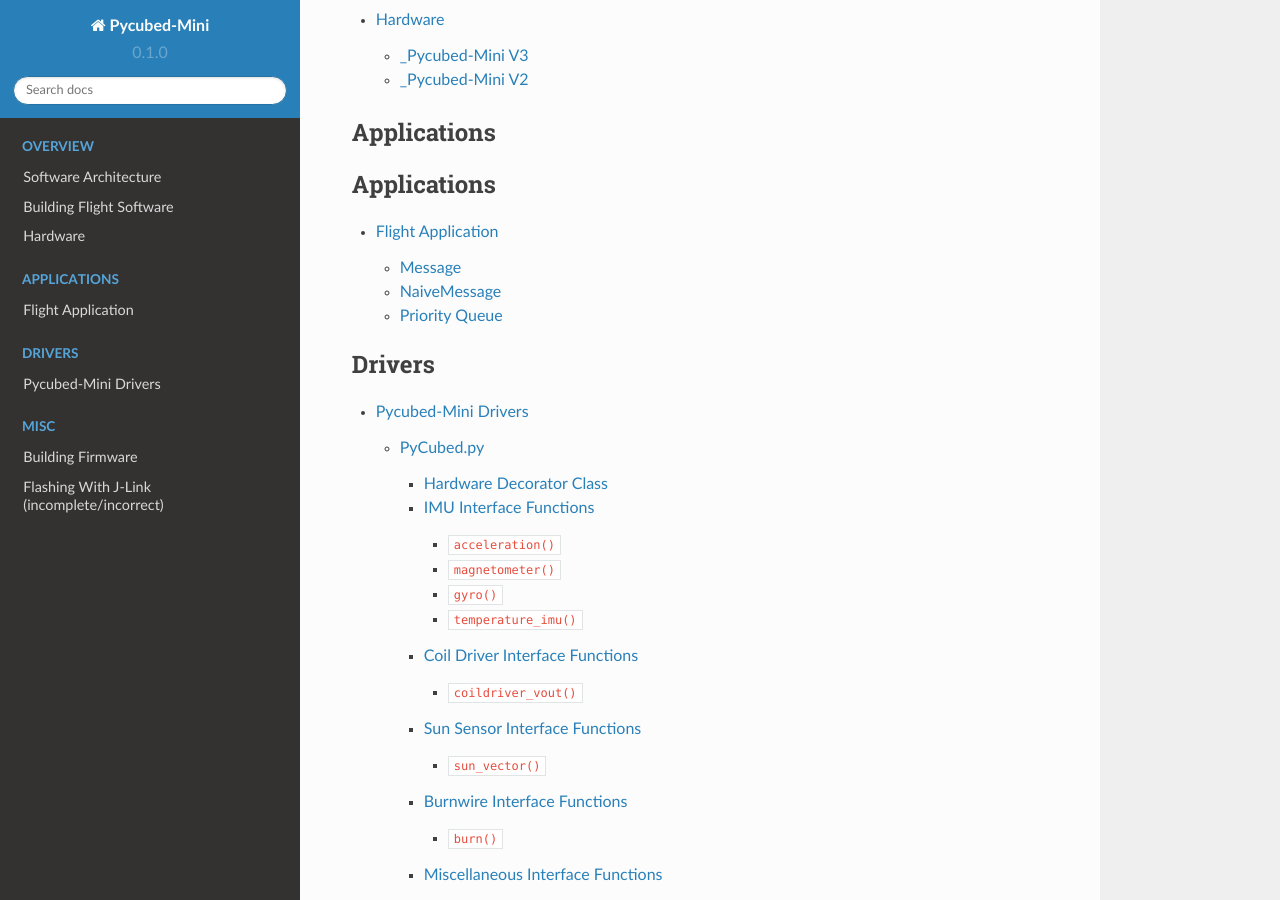
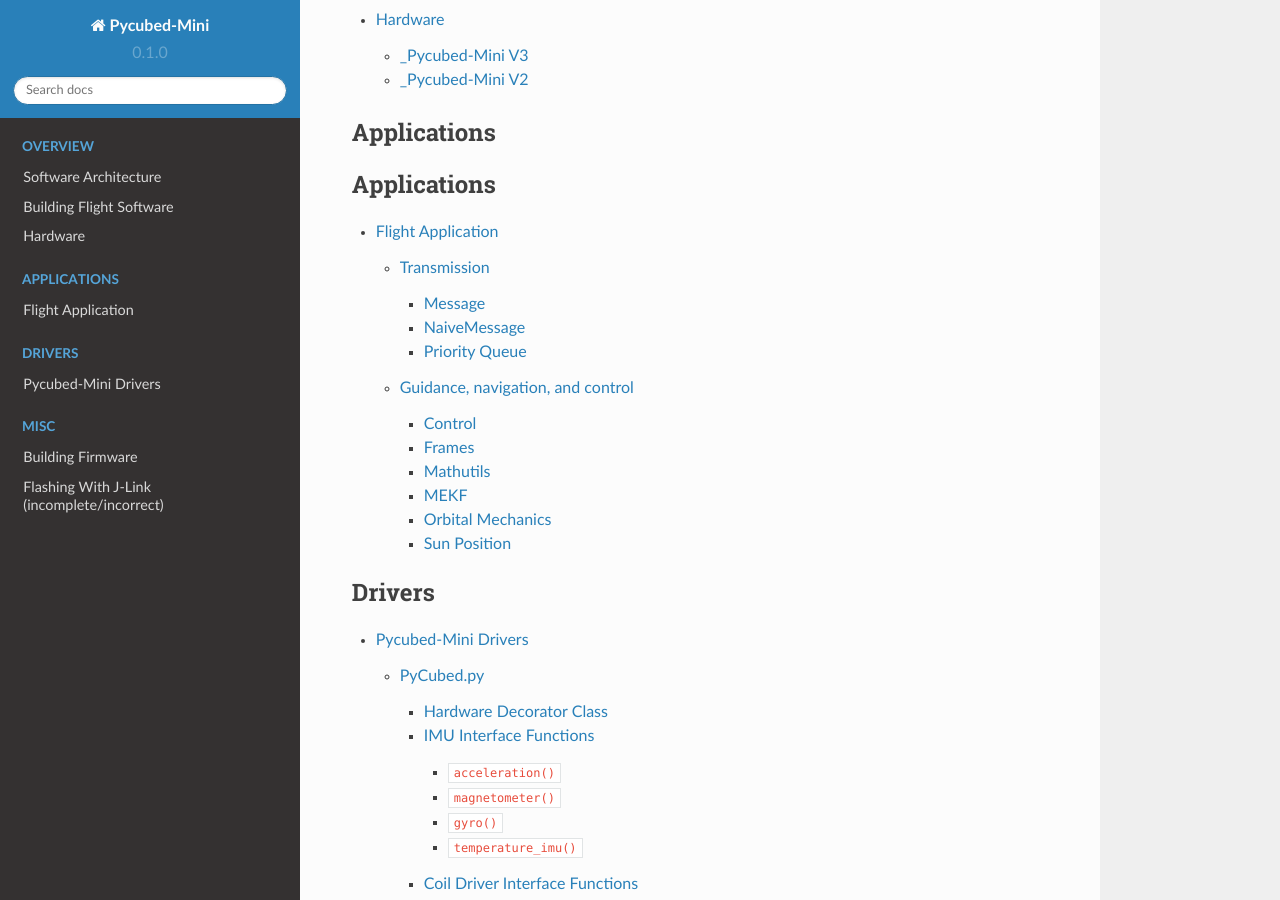
Before and after one commit to PyCubed-Mini/PocketQubeDocs, a Sphinx documentation site: the page built from docs/source/index.rst, in a window 1280 px wide and 900 px high, scrolled down 616 px. Built offline with Sphinx 7.4.7 and the Read the Docs theme 2.0.0, drawn with Linux system fonts in a browser that asks for light colours.

Commit message:
Add autodocs for gnc

```diff
--- a/docs/source/applications/flight/index.rst
+++ b/docs/source/applications/flight/index.rst
@@ -1,18 +1,53 @@
 Flight Application
 ==================
 
+Transmission
+------------
+
 Message
--------
+*******
 .. autoclass:: lib.message.Message
    :members:
 
 NaiveMessage
-------------
+************
 .. autoclass:: lib.naive.NaiveMessage
    :members:
    :show-inheritance:
 
 Priority Queue
---------------
+**************
 .. automodule:: lib.priority_queue
     :members:
+
+Guidance, navigation, and control
+---------------------------------
+
+Control
+*******
+.. autofunction:: lib.control.bcross
+
+Frames
+******
+.. automodule:: lib.frames
+    :members:
+
+Mathutils
+*********
+.. automodule:: lib.mathutils
+    :members:
+
+MEKF
+****
+.. automodule:: lib.mekf
+    :members:
+
+Orbital Mechanics
+*****************
+.. automodule:: lib.orbital_mechanics
+    :members:
+
+Sun Position
+************
+.. automodule:: lib.sun_position
+    :members:
```
